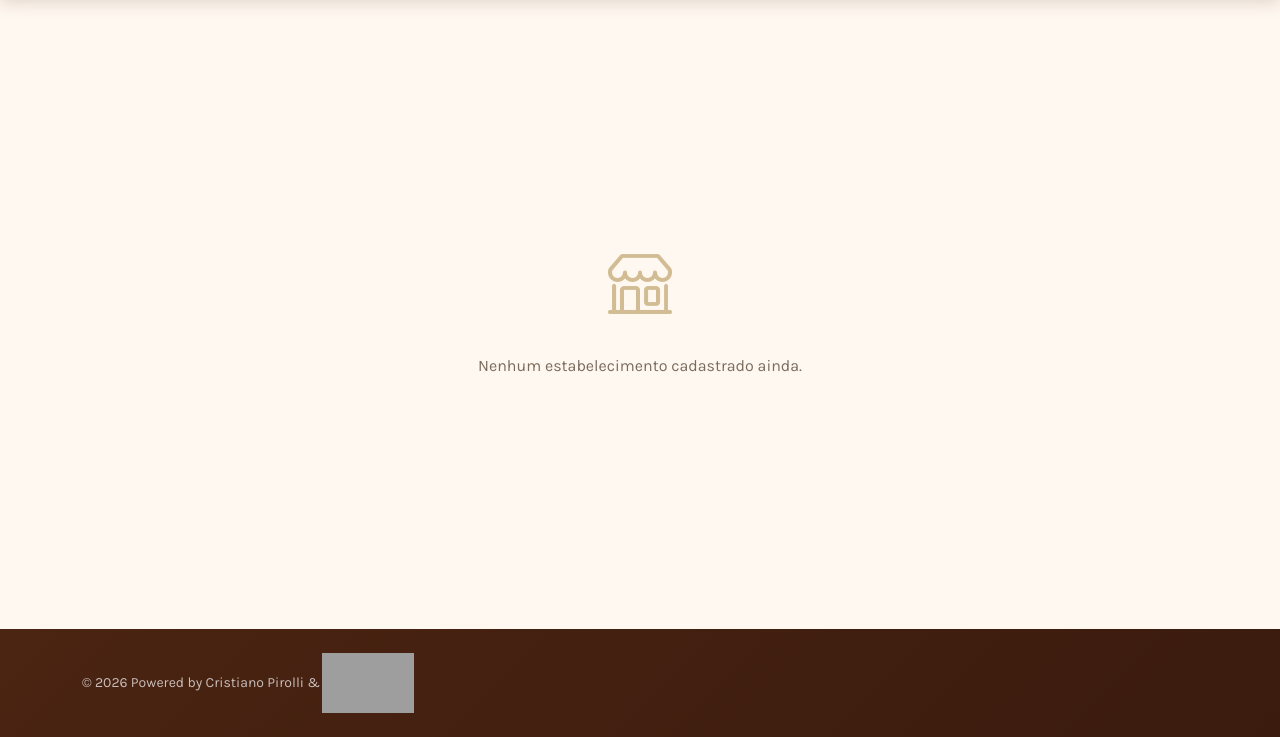
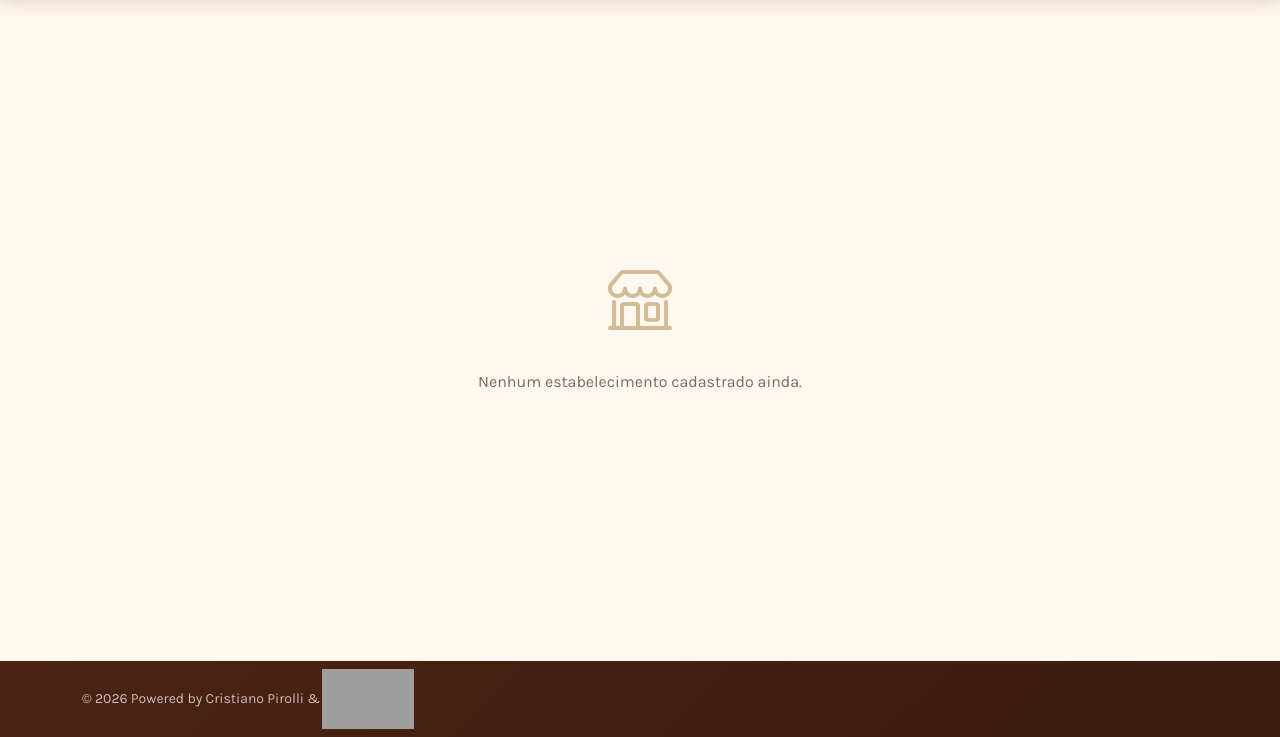
Before and after one commit to CristianoPirolli/cardapio-online, a Django app: page / in a window 1280 px wide. Shown: the part 63-800 px from the top of the page. Run offline with Django 4.2, Linux system fonts and the light colour scheme; data that the repository does not hold is empty; parts of the project's set-up code (start-up, migrations or seed data) failed here and were passed over; some libraries are stand-ins or nearby versions; grey boxes are pictures that could not be loaded.

Commit message:
style: reduz padding vertical do footer
Co-Authored-By: Claude Sonnet 4.6 <noreply@anthropic.com>

```diff
--- a/templates/base.html
+++ b/templates/base.html
@@ -239,7 +239,7 @@
     </main>
 
     <!-- ===== FOOTER ===== -->
-    <footer class="py-4 mt-auto">
+    <footer class="py-2 mt-auto">
         <div class="container">
             <div class="row align-items-center">
                 <div class="col-md-6">
```
